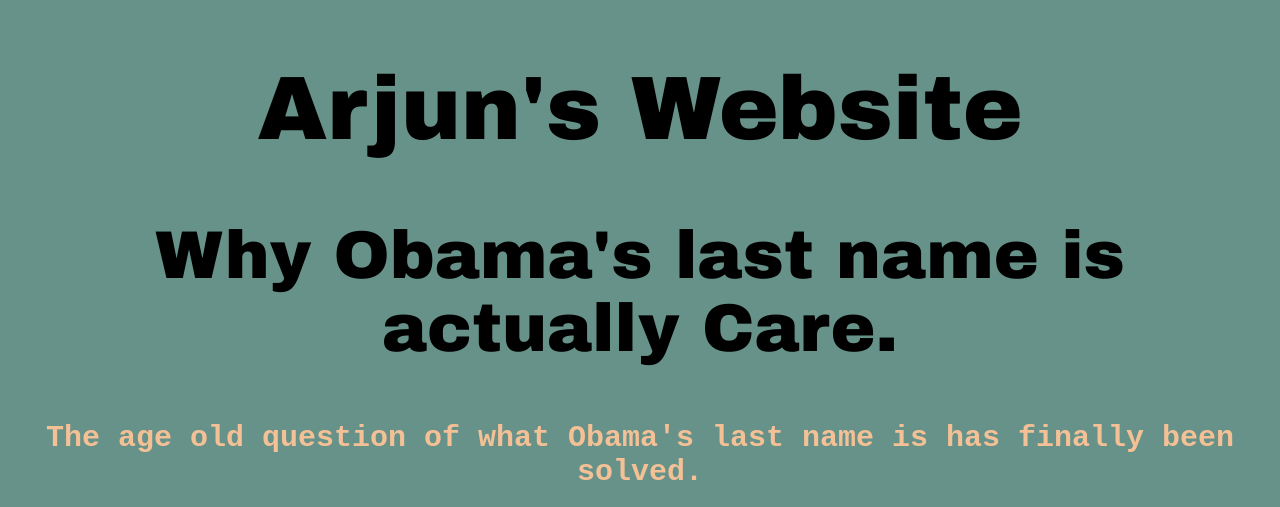
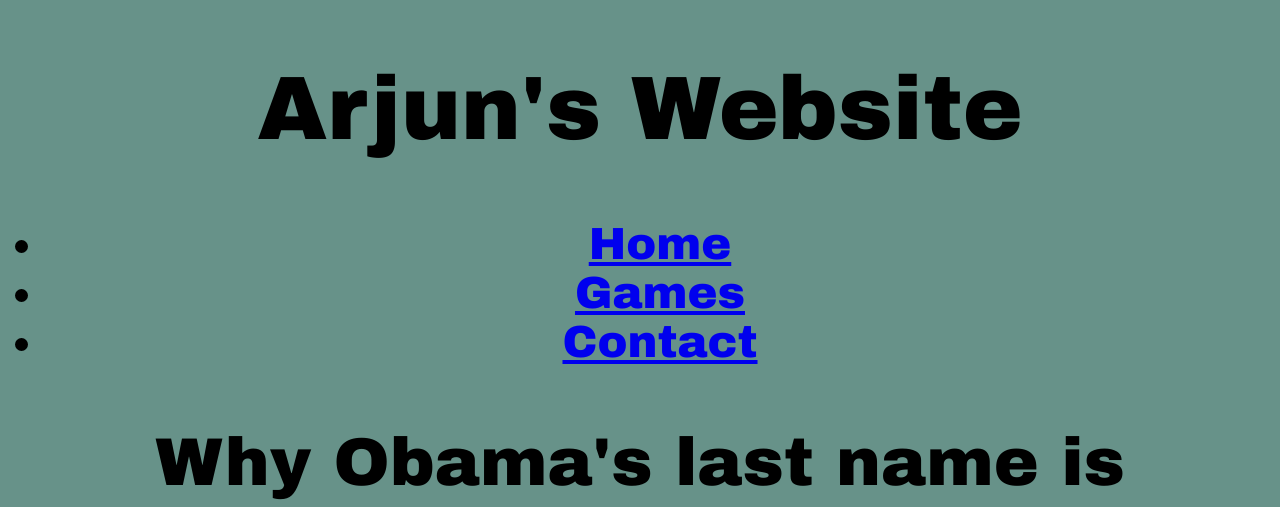
Before and after one commit to WVCS/portfolio-ArjunBaabu, a plain HTML site: page index.html in a window 1280 px wide. Shown: the top 507 px of the page. Drawn offline with Linux system fonts and the light colour scheme.

Commit message:
Update index.html

```diff
--- a/index.html
+++ b/index.html
@@ -1,6 +1,9 @@
 <!DOCTYPE html>
   <h1> Arjun's Website </h1>
 <LINK href = "style.css" rel="stylesheet"type=" text/css">
+  <ul>
+     <li><a href="index.html">Home</a></li><li><a href="games.html">Games</a></li><li><a href="#contact">Contact</a></li></li>
+</ul>
 <body>
   <h1 style="background-color:DodgerBlue;"></h1>
   <div class="row">
```
